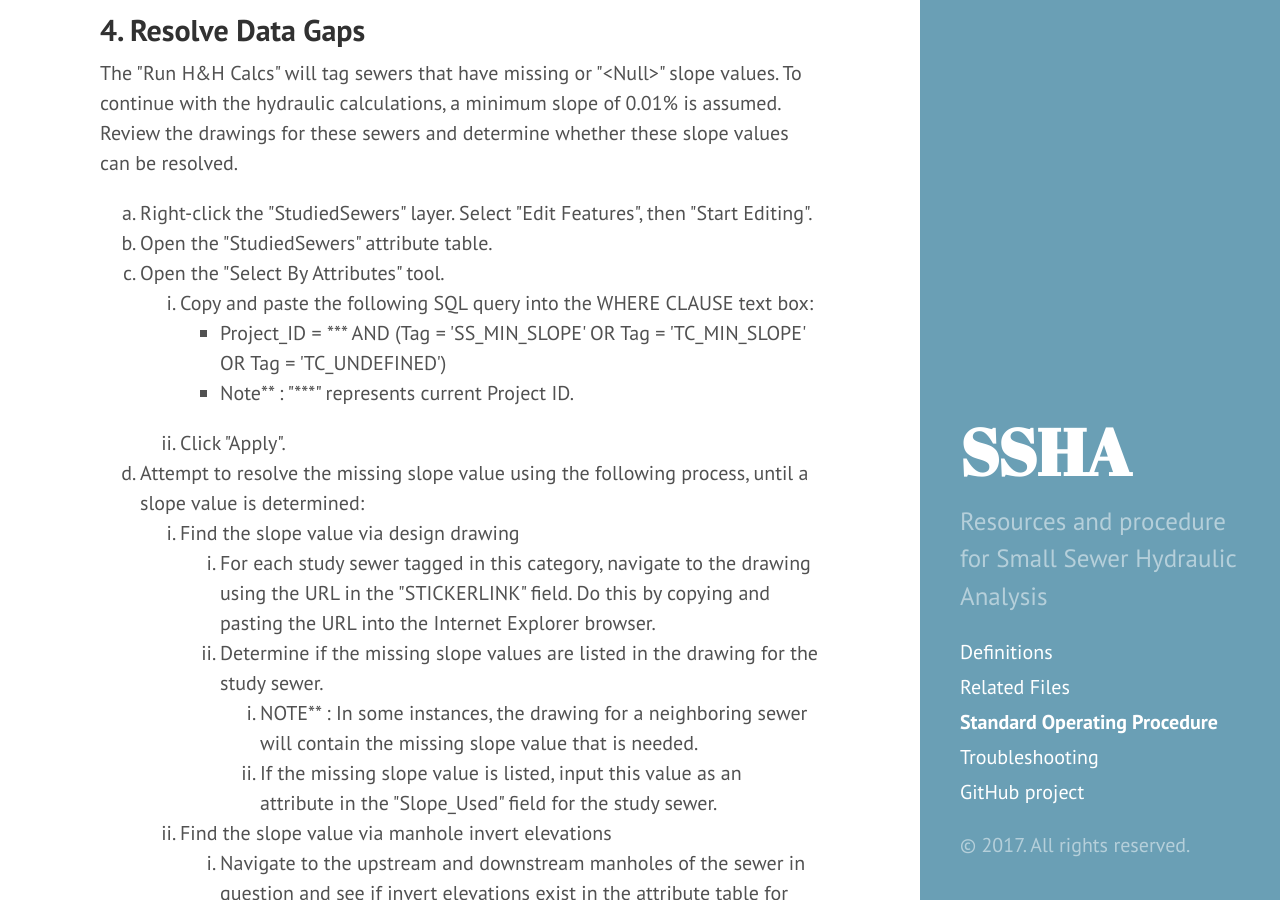
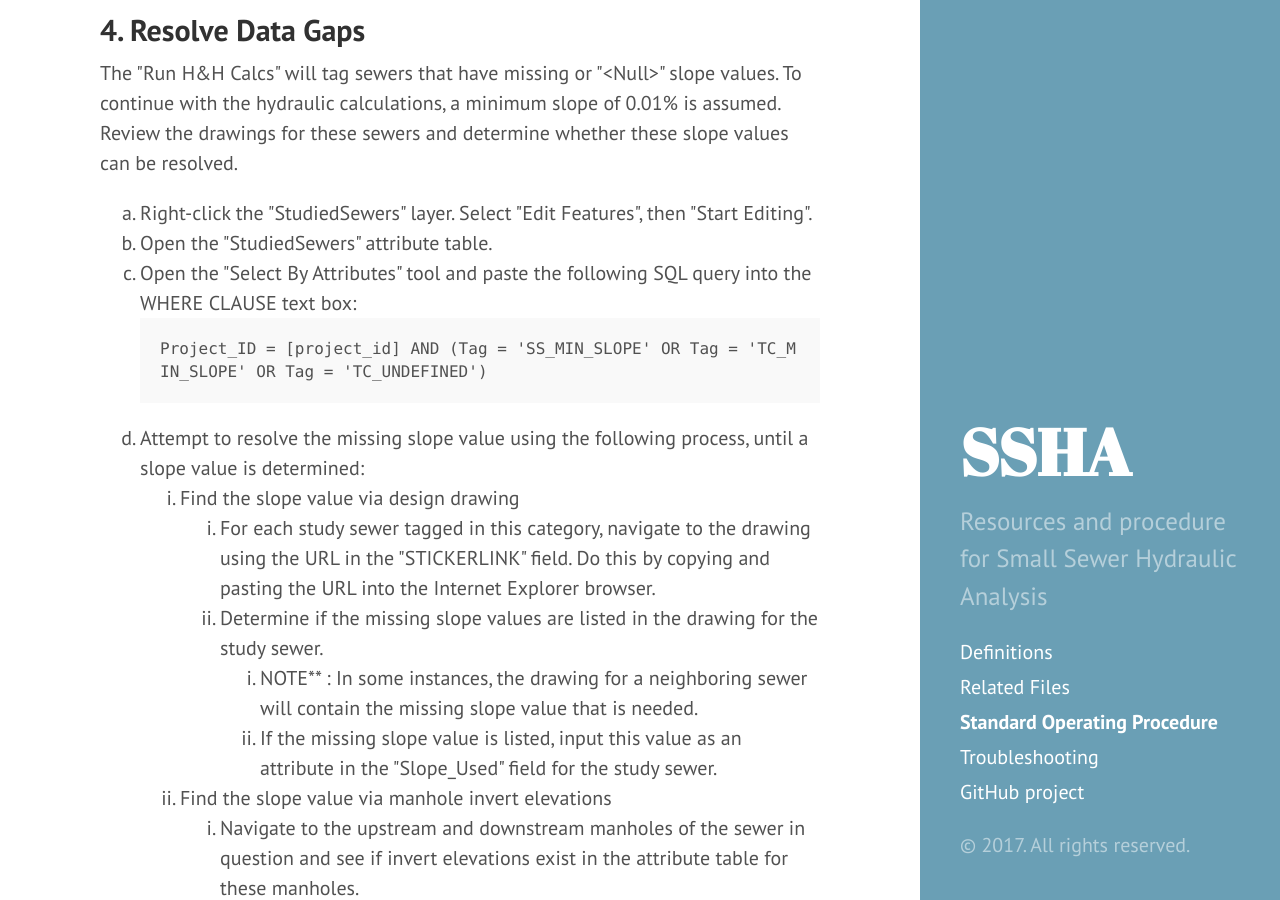
Before and after one commit to adams-cool-org/ssha3, a Jekyll site: the page built from docs/sop.md, in a window 1280 px wide and 900 px high, scrolled down 5599 px. Built offline with Jekyll 4.4.1, drawn with Linux system fonts in a browser that asks for light colours.

Commit message:
select query syntax highlight

````diff
--- a/docs/sop.md
+++ b/docs/sop.md
@@ -99,11 +99,11 @@ Add the study sewers (and their contributing sewers) from the &quot;Waste Water
 The &quot;Run H&amp;H Calcs&quot; will tag sewers that have missing or &quot;&lt;Null&gt;&quot; slope values. To continue with the hydraulic calculations, a minimum slope of 0.01% is assumed. Review the drawings for these sewers and determine whether these slope values can be resolved.
 1. Right-click the &quot;StudiedSewers&quot; layer. Select &quot;Edit Features&quot;, then &quot;Start Editing&quot;.
 2. Open the &quot;StudiedSewers&quot; attribute table.
-3. Open the &quot;Select By Attributes&quot; tool.
-    1. Copy and paste the following SQL query into the WHERE CLAUSE text box:
-        * Project\_ID = \*\*\* AND (Tag = &#39;SS\_MIN\_SLOPE&#39; OR Tag = &#39;TC\_MIN\_SLOPE&#39; OR Tag = &#39;TC\_UNDEFINED&#39;)
-        * Note** : &quot;\*\*\*&quot; represents current Project ID.
-    2. Click &quot;Apply&quot;.
+3. Open the &quot;Select By Attributes&quot; tool and paste the following SQL query into the WHERE CLAUSE text box:
+```SQL
+Project_ID = [project_id] AND (Tag = 'SS_MIN_SLOPE' OR Tag = 'TC_MIN_SLOPE' OR Tag = 'TC_UNDEFINED')
+```
+
 4. Attempt to resolve the missing slope value using the following process, until a slope value is determined:
     1. Find the slope value via design drawing
         1. For each study sewer tagged in this category, navigate to the drawing using the URL in the &quot;STICKERLINK&quot; field. Do this by copying and pasting the URL into the Internet Explorer browser.
````
